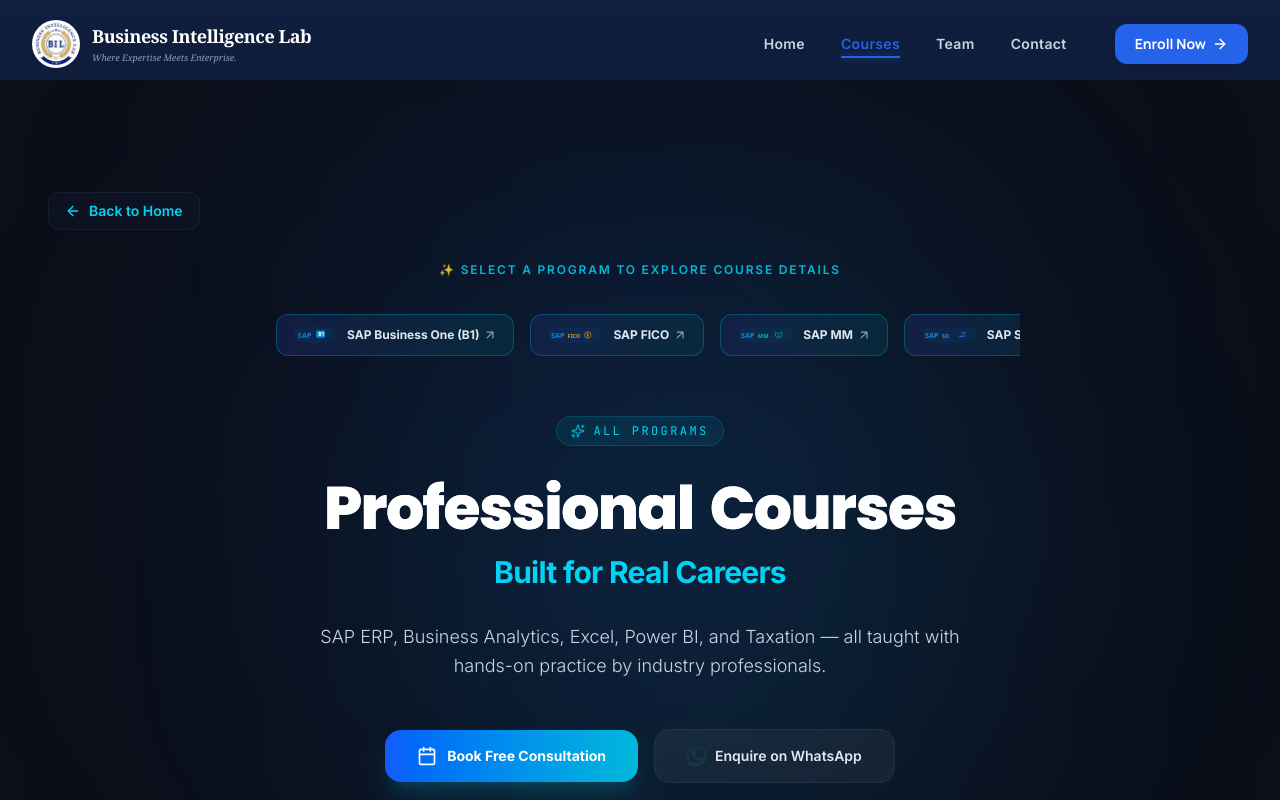
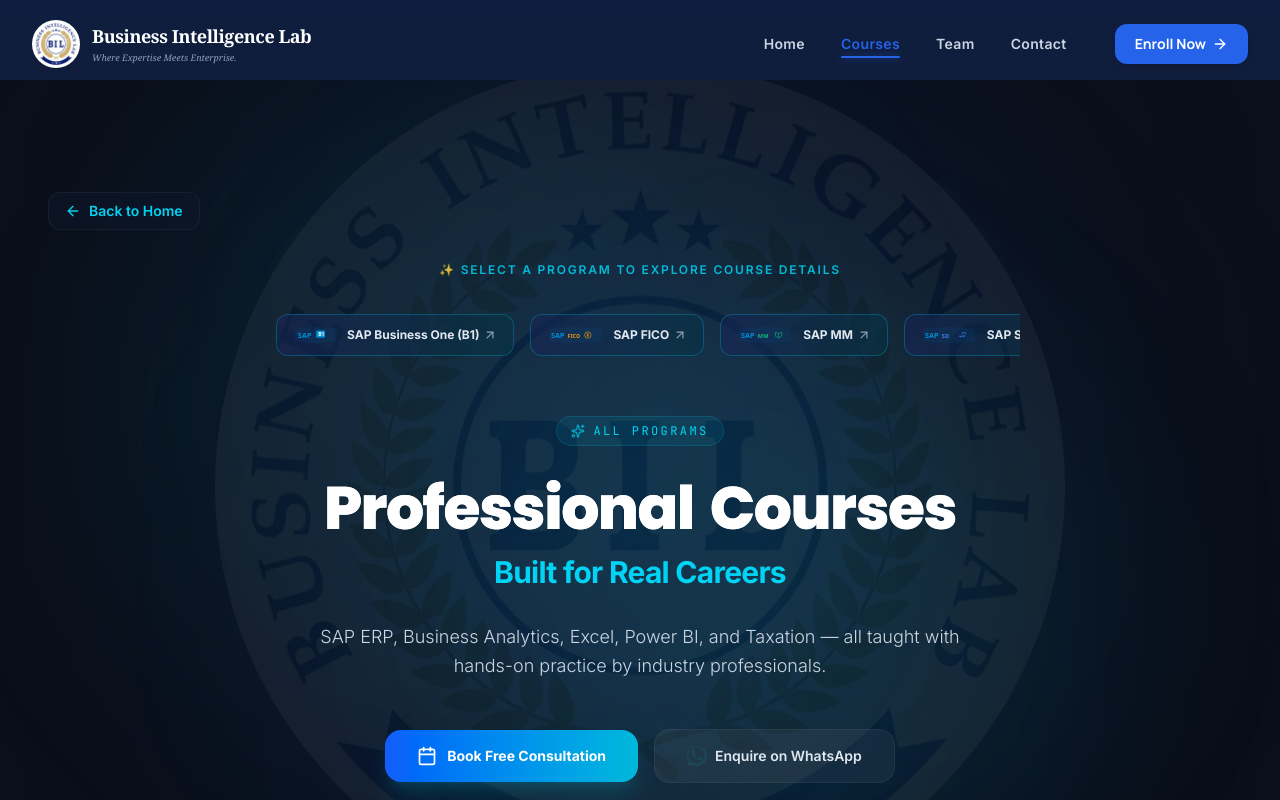
Before and after one commit to EmilThomas8/Business-Intelligence-, a React (Vite) app: page / in a window 1280 px wide. Both pictures are taken after a click on the button "Explore All 7 Core Programs". Shown: the top 800 px of the page. Built offline with nearby package versions, Linux system fonts and the light colour scheme; a web font is replaced by a local one.

Commit message:
feat: add Logo component to CourseHero section

```diff
--- a/src/components/sections/CourseHero.tsx
+++ b/src/components/sections/CourseHero.tsx
@@ -1,6 +1,7 @@
 import React, { useRef, useEffect, useState } from "react";
 import { motion } from "motion/react";
 import { ArrowLeft, Sparkles, Calendar, ArrowUpRight } from "lucide-react";
+import Logo from "../common/Logo";
 
 const WhatsAppIcon = ({ className = "h-5 w-5" }: { className?: string }) => (
   <svg className={className} viewBox="0 0 24 24" fill="currentColor" xmlns="http://www.w3.org/2000/svg">
@@ -231,6 +232,18 @@
       <div className="absolute top-0 left-1/4 w-[50%] h-[100%] bg-blue-600/10 rounded-full blur-[160px] pointer-events-none"></div>
       <div className="absolute bottom-0 right-1/4 w-[40%] h-[80%] bg-cyan-500/10 rounded-full blur-[140px] pointer-events-none"></div>
 
+      {/* Large Brand Watermark Logo Background with customized cyan ambient side-glows */}
+      <div className="absolute inset-0 flex items-center justify-center pointer-events-none select-none z-0">
+        {/* Layered high-definition side cyan glow blobs to elevate visual depth */}
+        <div className="absolute w-[300px] h-[300px] sm:w-[500px] sm:h-[500px] md:w-[650px] md:h-[650px] bg-cyan-500/[0.07] rounded-full blur-[130px] -translate-x-[30%] -translate-y-[15%]"></div>
+        <div className="absolute w-[250px] h-[250px] sm:w-[400px] sm:h-[400px] md:w-[550px] md:h-[550px] bg-cyan-400/[0.05] rounded-full blur-[110px] translate-x-[35%] translate-y-[20%]"></div>
+
+        {/* Watermark Logo itself */}
+        <div className="opacity-[0.04] sm:opacity-[0.06]">
+          <Logo className="w-[280px] h-[280px] sm:w-[500px] sm:h-[500px] md:w-[700px] md:h-[700px] lg:w-[850px] lg:h-[850px] animate-pulse [animation-duration:12s]" showText={false} />
+        </div>
+      </div>
+
       <div className="max-w-7xl mx-auto px-6 md:px-12 relative z-10 text-center">
         {/* Back to Home navigation button */}
         <div className="flex justify-start mb-8">
```
